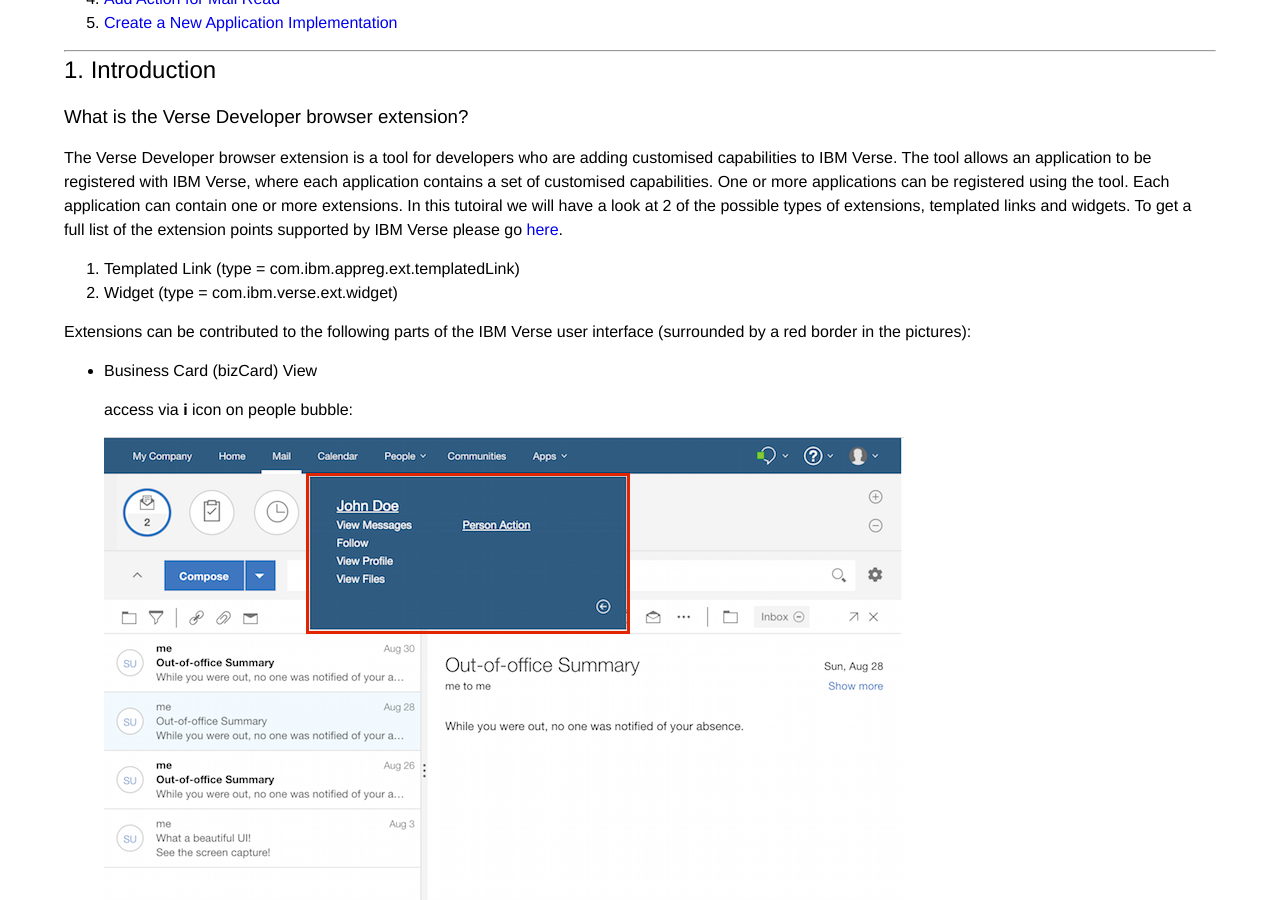
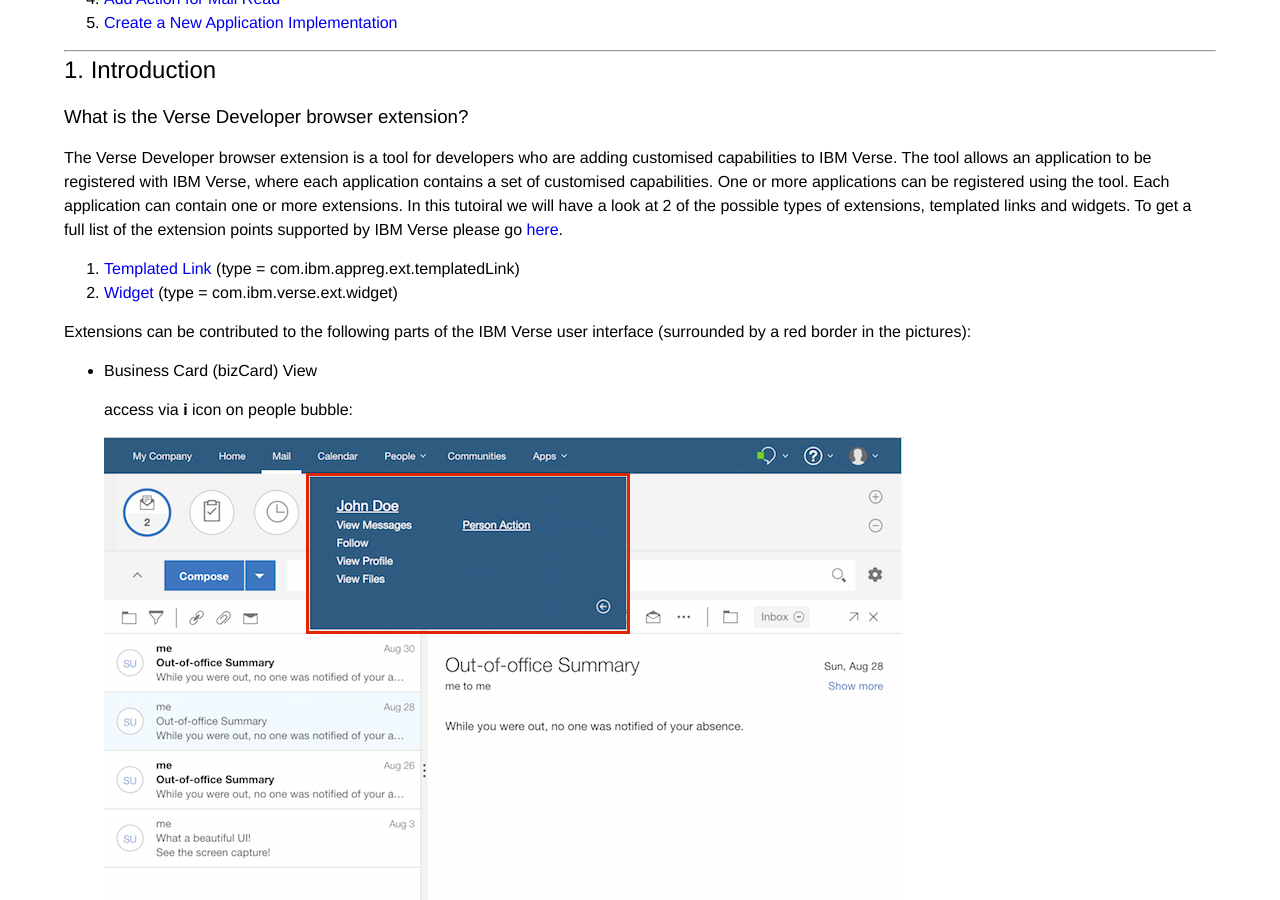
Before and after one commit to ibmverse/verse-developer, a Jekyll site: the page built from _tutorials/tutorial_verse_developer.md, in a window 1280 px wide and 900 px high, scrolled down 328 px. Built offline with Jekyll 4.4.1, drawn with Linux system fonts in a browser that asks for light colours; part of the change alters nothing that is shown.

```diff
--- a/_tutorials/tutorial_verse_developer.md
+++ b/_tutorials/tutorial_verse_developer.md
@@ -26,8 +26,8 @@ Structure of the Tutorial:
 
 The Verse Developer browser extension is a tool for developers who are adding customised capabilities to IBM Verse. The tool allows an application to be registered with IBM Verse, where each application contains a set of customised capabilities. One or more applications can be registered using the tool. Each application can contain one or more extensions. In this tutoiral we will have a look at 2 of the possible types of extensions, templated links and widgets. To get a full list of the extension points supported by IBM Verse please go [here](../reference/reference.html#verse-extension-points).
 
-1. Templated Link (type = com.ibm.appreg.ext.templatedLink)
-2. Widget (type = com.ibm.verse.ext.widget)
+1. [Templated Link](../reference/reference.html#simple-link-comibmappregextsimplelink) (type = com.ibm.appreg.ext.templatedLink)
+2. [Widget](../reference/reference.html#templated-link-comibmappregexttemplatedlink) (type = com.ibm.verse.ext.widget)
 
 
 Extensions can be contributed to the following parts of the IBM Verse user interface (surrounded by a red border in the pictures):
```
